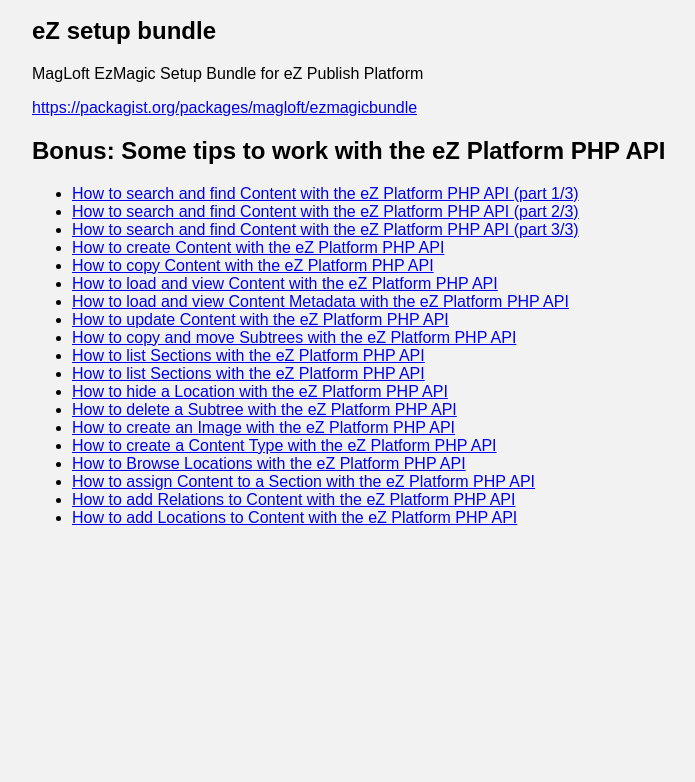
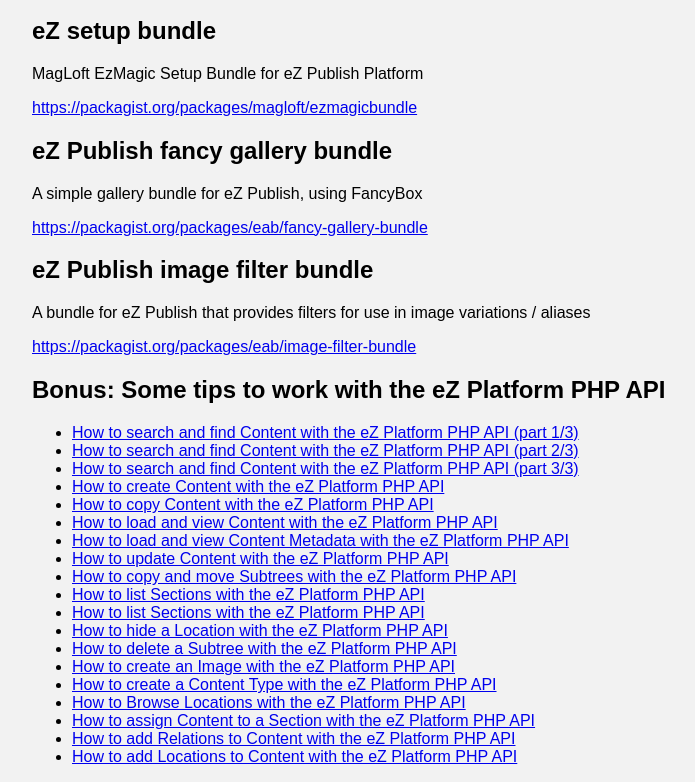
Before and after one commit to ez-bundles/ez-bundles.github.io, a plain HTML site: page index.html in a window 1280 px wide. Shown: the part 4433-5215 px from the top of the page, without its empty margins (208-903 px from the left). Before the commit the page ends 4976 px from the top, so only its background shows below. Drawn offline with Linux system fonts and the light colour scheme.

Commit message:
A couple of simple bundles

```diff
--- a/index.html
+++ b/index.html
@@ -243,6 +243,18 @@ It just uses HwiOauthBundle, so you can refer to this documentation bundle to kn
     </article>
 
     <article>
+        <h2>eZ Publish fancy gallery bundle</h2>
+        <p>A simple gallery bundle for eZ Publish, using FancyBox</p>
+        <p><a href="https://packagist.org/packages/eab/fancy-gallery-bundle">https://packagist.org/packages/eab/fancy-gallery-bundle</a></p>
+    </article>
+
+    <article>
+        <h2>eZ Publish image filter bundle</h2>
+        <p>A bundle for eZ Publish that provides filters for use in image variations / aliases</p>
+        <p><a href="https://packagist.org/packages/eab/image-filter-bundle">https://packagist.org/packages/eab/image-filter-bundle</a></p>
+    </article>
+
+    <article>
     <h2>Bonus: Some tips to work with the eZ Platform PHP API</h2>
 
 <ul>
```
